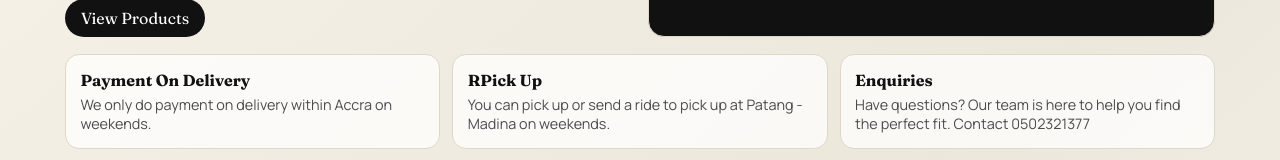
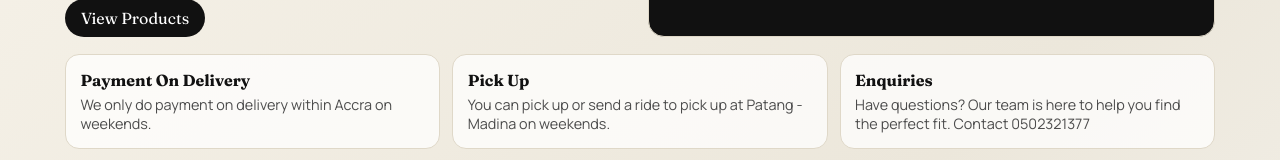
Before and after one commit to kev-69/classic-men, a React (Vite) app in the folder client/: page / in a window 1280 px wide. Shown: the part 341-501 px from the top of the page. Built offline with nearby package versions, Linux system fonts and the light colour scheme; no server answers.

Commit message:
fix: correct typo in "Pick Up" heading on HomePage component

```diff
--- a/client/src/components/pages/HomePage.tsx
+++ b/client/src/components/pages/HomePage.tsx
@@ -47,7 +47,7 @@ export function HomePage({
           <p>We only do payment on delivery within Accra on weekends.</p>
         </article>
         <article>
-          <h3>RPick Up</h3>
+          <h3>Pick Up</h3>
           <p>You can pick up or send a ride to pick up at Patang - Madina on weekends.</p>
         </article>
         <article>
```
